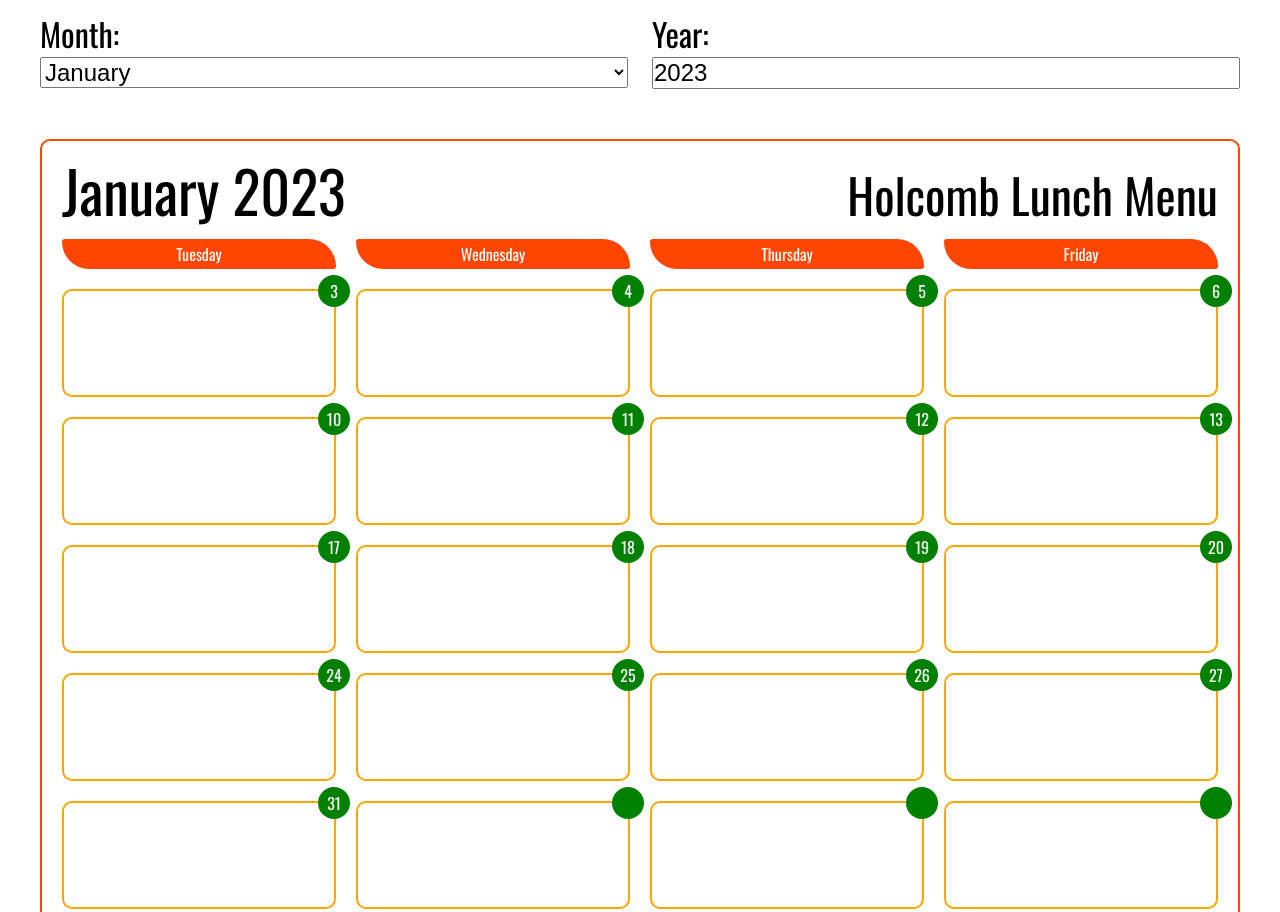
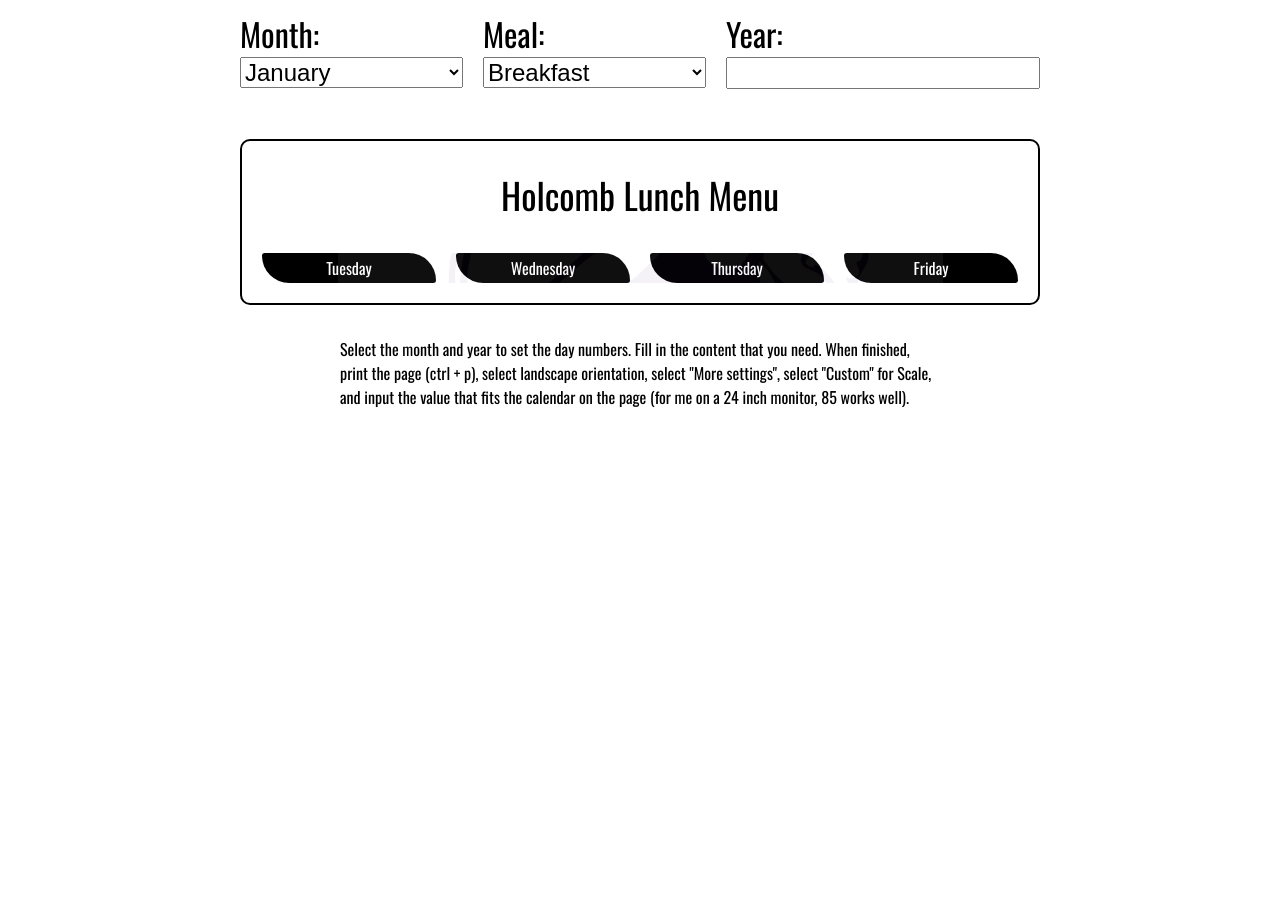
Before and after one commit to rychersky/school-menu, a plain HTML site: page index.html in a window 1280 px wide. Shown: the top 912 px of the page. After the commit the page ends 800 px from the top, so only its background shows below. Drawn offline with nearby package versions, Linux system fonts and the light colour scheme.

Commit message:
image, working on localstorage refactor

```diff
--- a/index.html
+++ b/index.html
@@ -2,7 +2,8 @@
 <html>
   <head>
     <title>Holcomb School Pre-K thru 12 Menu</title>
-    <script src="index.js" defer></script>
+    <!-- <script src="index.js" defer></script> -->
+    <script src="index2.js" defer></script>
     <link rel="preconnect" href="https://fonts.googleapis.com" />
     <link rel="preconnect" href="https://fonts.gstatic.com" crossorigin />
     <link
@@ -14,8 +15,8 @@
   <body>
     <main>
       <div class="content-wrapper">
-        <div class="month-day-selector">
-          <div class="md-grouping">
+        <div class="config-selectors">
+          <div class="select-grouping">
             <label for="month">Month:</label>
             <select id="month">
               <option value="0">January</option>
@@ -33,16 +34,25 @@
             </select>
           </div>
 
-          <div class="md-grouping">
+          <div class="select-grouping">
+            <label for="meal">Meal:</label>
+            <select id="meal">
+              <option value="breakfast">Breakfast</option>
+              <option value="lunch">Lunch</option>
+              <option value="other">Other</option>
+            </select>
+          </div>
+
+          <div class="select-grouping">
             <label for="year">Year:</label>
-            <input id="year" type="tel" maxlength="4" value="2023" />
+            <input id="year" type="tel" maxlength="4" />
           </div>
         </div>
 
         <div class="calendar">
           <div class="headers">
-            <p class="calendar-month-label">March 2023</p>
-            <p class="school-name">Holcomb Lunch Menu</p>
+            <p contenteditable class="calendar-title">Holcomb Lunch Menu</p>
+            <p class="calendar-month-year"></p>
           </div>
 
           <div class="calendar-days">
--- a/index.js
+++ b/index.js
@@ -73,11 +73,13 @@ function setupCalendar() {
     { name: "December", days: 31 },
   ];
 
+  // reset day numbers
   [...document.querySelectorAll("p.day-number")].forEach((node) => {
     node.innerHTML = "";
   });
+  // set calendar month/year label
   document.querySelector(
-    "p.calendar-month-label"
+    "p.calendar-month-year"
   ).innerHTML = `${monthInfo[month].name} ${year}`;
 
   let row = 0;
--- /dev/null
+++ b/index2.js
@@ -0,0 +1,19 @@
+"use strict";
+
+function getConfigValues() {
+  return {
+    month: Number(document.querySelector("select#month").value),
+    meal: document.querySelector("select#meal").value,
+    year: Number(document.querySelector("input#year").value),
+  };
+}
+
+function initPage() {
+  if (!localStorage.getItem("holcomb-menu")) {
+    localStorage.setItem("holcomb-menu", JSON.stringify({}));
+  }
+  const { month, meal, year } = getConfigValues();
+  console.table(getConfigValues());
+}
+
+initPage();
--- a/main.scss
+++ b/main.scss
@@ -13,23 +13,24 @@ div.content-wrapper {
   display: flex;
   flex-direction: column;
   justify-content: center;
-  width: 1200px;
+  width: 800px;
   padding-top: 10px;
 }
 
-div.month-day-selector {
+div.config-selectors {
   display: flex;
   justify-content: space-between;
+  gap: 20px;
   margin-bottom: 50px;
 
   @media print {
     display: none;
   }
 
-  div.md-grouping {
+  div.select-grouping {
     display: flex;
     flex-direction: column;
-    width: 49%;
+    width: 100%;
 
     label {
       font-size: 32px;
@@ -44,46 +45,68 @@ div.month-day-selector {
 
 div.calendar {
   padding: 20px;
-  border: 2px solid orangered;
+  border: 2px solid black;
   border-radius: 10px;
 
   div.headers {
-    display: flex;
-    justify-content: space-between;
+    display: grid;
+    grid-template-columns: 1fr 3fr 1fr;
+    grid-template-areas: ". title date";
+    height: 56px;
+    align-items: baseline;
+    padding-top: 16px;
 
     p {
       line-height: 1;
       display: flex;
-      align-items: flex-end;
     }
 
-    p.calendar-month-label {
-      font-size: 58px;
+    p.calendar-title {
+      grid-area: title;
+      font-size: 36px;
+      justify-content: center;
     }
 
-    p.school-name {
-      font-size: 48px;
+    p.calendar-month-year {
+      grid-area: date;
+      font-size: 18px;
+      justify-content: flex-end;
     }
   }
 
   div.calendar-days {
     margin-top: 20px;
+    position: relative;
     display: grid;
     grid-template-columns: repeat(4, 1fr);
     gap: 20px;
+
+    &::before {
+      content: "";
+      background-image: url("./hornets.jpg");
+      background-size: 80%;
+      background-repeat: no-repeat;
+      background-position: center;
+      position: absolute;
+      top: 0px;
+      right: 0px;
+      bottom: 0px;
+      left: 0px;
+      opacity: 0.06;
+    }
 
     p.day-header {
       display: flex;
       justify-content: center;
       align-items: center;
       height: 30px;
-      background-color: orangered;
+      background-color: black;
       color: white;
       border-radius: 5px 50px 5px 50px;
     }
 
     div.calendar-day {
-      border: 2px solid orange;
+      border: 2px solid black;
       border-radius: 10px;
       height: 100px;
       position: relative;
@@ -94,7 +117,7 @@ div.calendar {
         position: absolute;
         top: -1rem;
         right: -1rem;
-        background-color: green;
+        background-color: black;
         border-radius: 50%;
         height: 2rem;
         width: 2rem;
```
Also changed, not shown: hornets.jpg (added), main.css.
